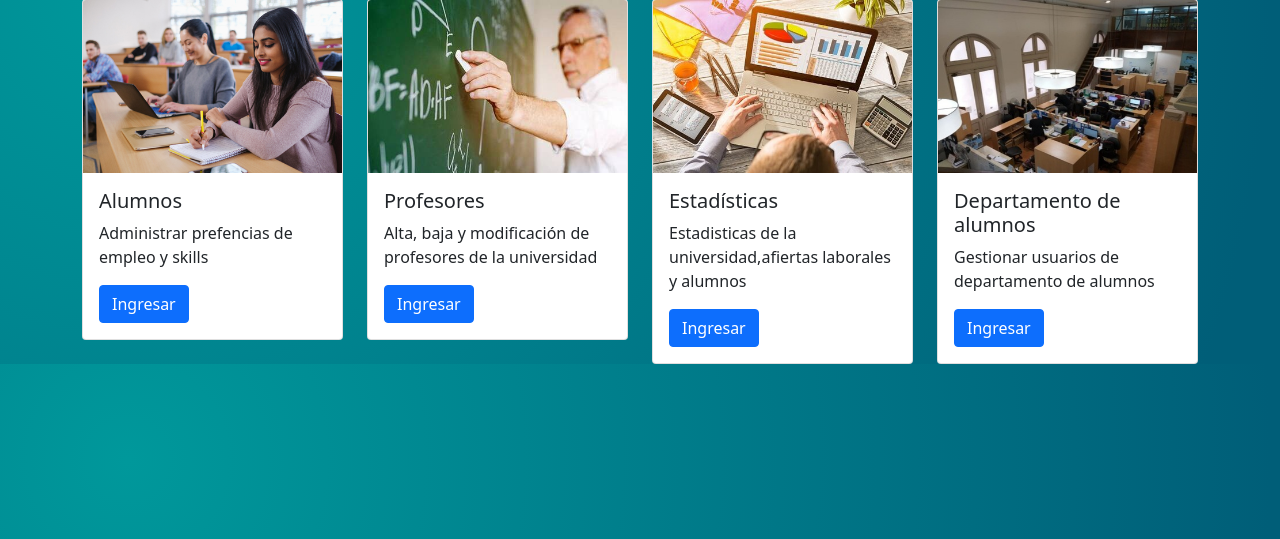
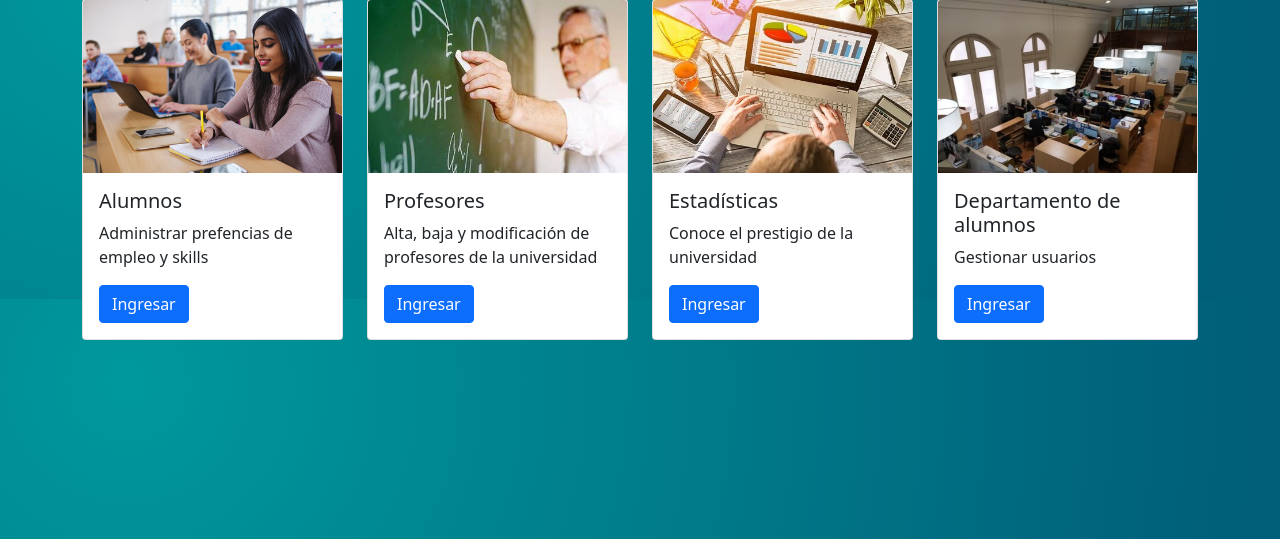
Before and after one commit to riascas/UniP, a PHP site: page /pantalla-principal-administrador.html in a window 1280 px wide. Shown: the part 113-652 px from the top of the page. Run offline with PHP 8.4, Linux system fonts and the light colour scheme.

Commit message:
"Cambios pantalla principal"

```diff
--- a/estilo.css
+++ b/estilo.css
@@ -20,8 +20,9 @@ body{
     transform: translateY(-50%);
   }
 
-
+ /*
 .fotos-administrador {
     height: 300px;
     margin-top: 200px;
 }
+*/
--- a/pantalla-principal-administrador.html
+++ b/pantalla-principal-administrador.html
@@ -62,7 +62,7 @@
                             <!--inicio de componentes para la pantalla inicial 1-->
                   <div class="row">
 
-                          <div class="col-md-3 col-12">
+                          <div class="col-md-3 col-12 fotos-administrador">
                             <div class="card">
                               <img src="Alumnos.jpg"  class="card-img-top " alt="...">
                               <div class="card-body">
@@ -74,7 +74,7 @@
                           </div>
 
 
-                            <div class="col-md-3 col-12">
+                            <div class="col-md-3 col-12 fotos-administrador">
                               <div class="card ">
                                 <img src="profesor.jpg" class="card-img-top " alt="...">
                                 <div class="card-body">
@@ -85,24 +85,24 @@
                               </div>
                             </div>
 
-                            <div class="col-md-3 col-12">
+                            <div class="col-md-3 col-12 fotos-administrador">
                               <div class="card">
                                 <img src="estadisticas.jpeg" class="card-img-top " alt="...">
                                 <div class="card-body">
                                   <h5 class="card-title">Estadísticas</h5>
-                                  <p class="card-text">Estadisticas de la universidad,afiertas laborales y alumnos</p>
+                                  <p class="card-text">Conoce el prestigio de la universidad</p>
                                   <a href="estadisticas.html" class="btn btn-primary">Ingresar</a>
                                 </div>
                               </div>
                             </div>
 
 
-                            <div class="col-md-3 col-12">
+                            <div class="col-md-3 col-12 fotos-administrador">
                               <div class="card">
                                 <img src="departamento-alumnos.jpg" class="card-img-top" alt="...">
                                 <div class="card-body">
                                   <h5 class="card-title">Departamento de alumnos</h5>
-                                  <p class="card-text">Gestionar usuarios de departamento de alumnos</p>
+                                  <p class="card-text">Gestionar usuarios</p>
                                   <a href="#" class="btn btn-primary">Ingresar</a>
                                 </div>
                               </div>
```
